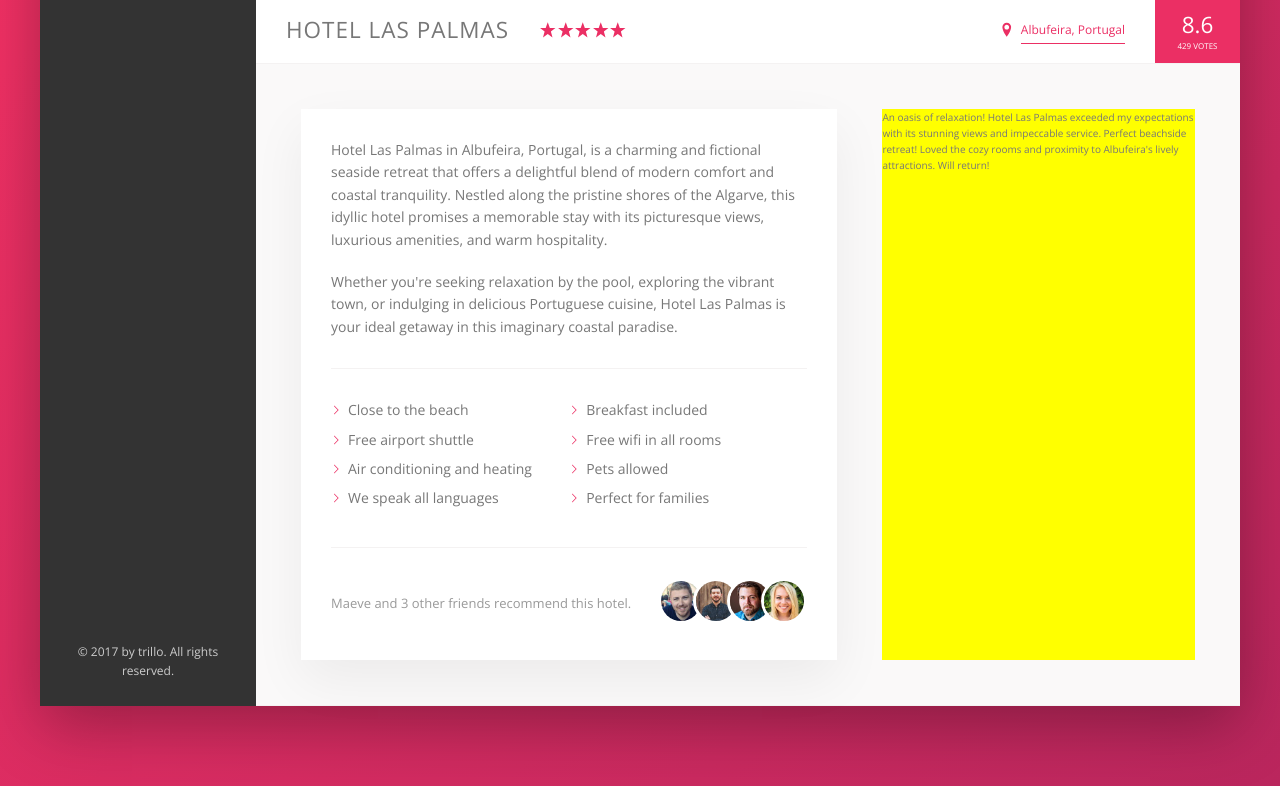
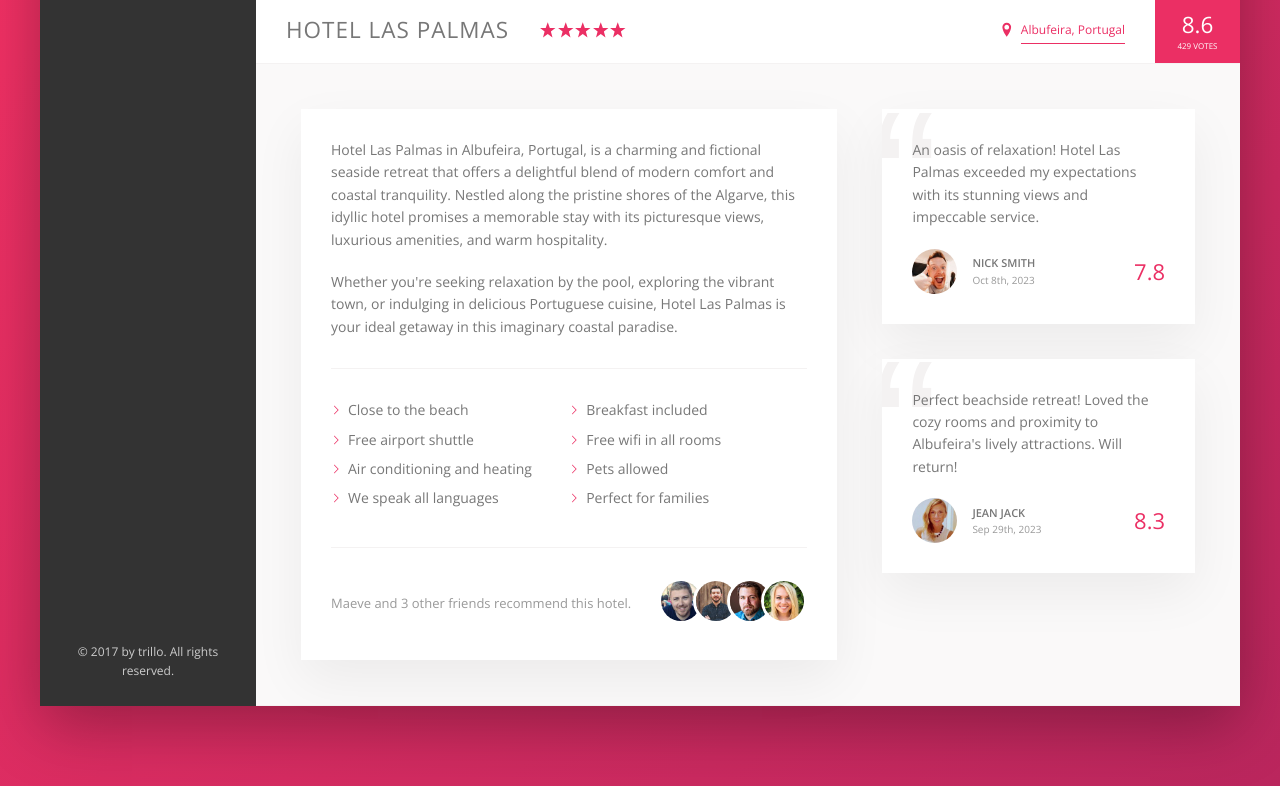
Before and after one commit to nerdtransmitter/trillo, a website: page index.html in a window 1280 px wide. Shown: the part 538-1324 px from the top of the page. Drawn offline with nearby package versions, Linux system fonts and the light colour scheme.

Commit message:
coded and styled reviews figcaptions'

```diff
--- a/index.html
+++ b/index.html
@@ -164,9 +164,35 @@
                 </div>
 
                 <div class="user-reviews">
-                  An oasis of relaxation! Hotel Las Palmas exceeded my expectations with its stunning views and impeccable service.
+                  <figure class="review">
+                    <blockquote class="review__text">
+                      An oasis of relaxation! Hotel Las Palmas exceeded my expectations with its stunning views and impeccable service.
+                    </blockquote>
+                    <figcaption class="review__user">
+                      <img src="img/user-1.jpg" alt="User 1" class="review__photo">
+                      <div class="review__user-box">
+                        <p class="review__user-name">Nick Smith</p>
+                        <p class="review__user-date">Oct 8th, 2023</p>
+                      </div>
+                      <div class="review__rating">7.8</div>
+                    </figcaption>
+                  </figure>
 
-                  Perfect beachside retreat! Loved the cozy rooms and proximity to Albufeira's lively attractions. Will return!
+                  <figure class="review">
+                    <blockquote class="review__text">
+                      Perfect beachside retreat! Loved the cozy rooms and proximity to Albufeira's lively attractions. Will return!
+                    </blockquote>
+                    <figcaption class="review__user">
+                      <img src="img/user-2.jpg" alt="User 2" class="review__photo">
+                      <div class="review__user-box">
+                        <p class="review__user-name">Jean Jack</p>
+                        <p class="review__user-date">Sep 29th, 2023</p>
+                      </div>
+                      <div class="review__rating">8.3</div>
+                    </figcaption>
+                  </figure>
+
+
                 </div>
               </div>
             </main>
--- a/sass/_components.scss
+++ b/sass/_components.scss
@@ -200,7 +200,7 @@
 
 ///////////////////////////////////////////////
 // HOTEL OVERVIEW
-  .overview {
+.overview {
   display: flex;
   align-items: center;
   border-bottom: var(--line);
@@ -348,14 +348,9 @@
 
   display: flex;
   align-items: center;
-  // justify-content: space-between;
 
   &__count {
     margin-right: auto;
-  }
-
-  &__friends {
-
   }
 
   &__photo {
@@ -369,3 +364,67 @@
     }
   }
 }
+
+///////////////////////////////////////////////
+// REVIEW
+
+.review {
+  background-color: #fff;
+  box-shadow: var(--shadow-light);
+  padding: 3rem;
+  margin-bottom: 3.5rem;
+  position: relative;
+  overflow: hidden;
+
+  &__text {
+    margin-bottom: 2rem;
+    z-index: 10;
+    position: relative;
+  }
+
+  &__user {
+    display: flex;
+    align-items: center;
+
+    &-box {
+      margin-right: auto;
+    }
+
+    &-name {
+      font-size: 1.1rem;
+      font-weight: 600;
+      text-transform: uppercase;
+    }
+
+    &-date {
+      font-size: 1rem;
+      color: var(--color-grey-dark-3);
+    }
+
+  }
+
+  &__photo {
+    border-radius: 50%;
+    height: 4.5rem;
+    width: 4.5rem;
+    margin-right: 1.5rem;
+  }
+
+  &__rating {
+    font-size: 2.2rem;
+    color: var(--color-primary);
+    font-weight: 300;
+  }
+
+  &::before {
+    content: "\201C";
+    color: var(--color-grey-light-2);
+    position: absolute;
+    top: -2.75rem;
+    left: -1rem;
+    font-size: 20rem;
+    line-height: 1;
+    font-family: sans-serif;
+    z-index: 1;
+  }
+}
--- a/sass/_layout.scss
+++ b/sass/_layout.scss
@@ -39,6 +39,7 @@
 
 
 .detail {
+  font-size: 1.4rem;
   display: flex;
   background-color: var(--color-grey-light-1);
   padding: 4.5rem; // same as description margin-right
@@ -46,7 +47,6 @@
 }
 
 .description {
-  font-size: 1.4rem;
   flex: 0 0 60%;
   margin-right: 4.5rem;
   background-color: #fff;
@@ -55,6 +55,5 @@
 }
 
 .user-reviews {
-  background-color: yellow;
   flex: 1;
 }
```
Also changed, not shown: sass/main.css, 1 other file.
